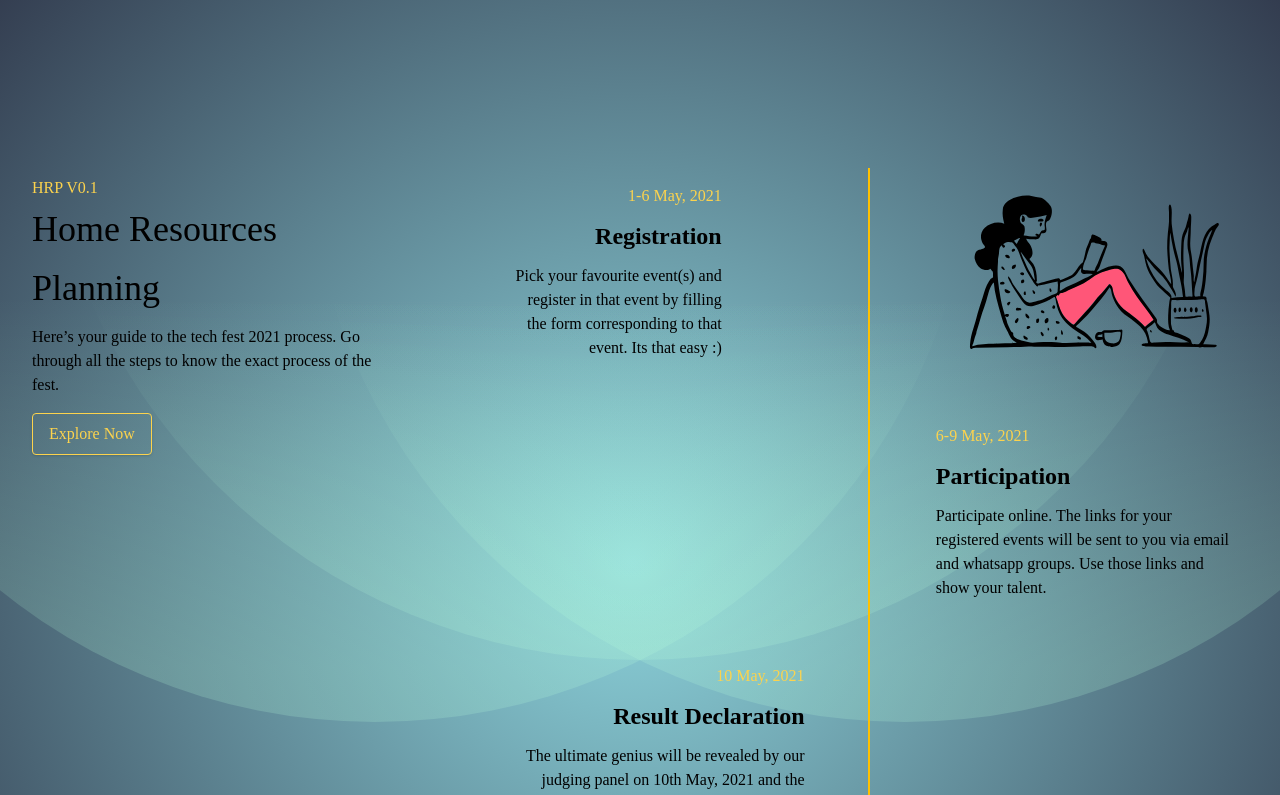
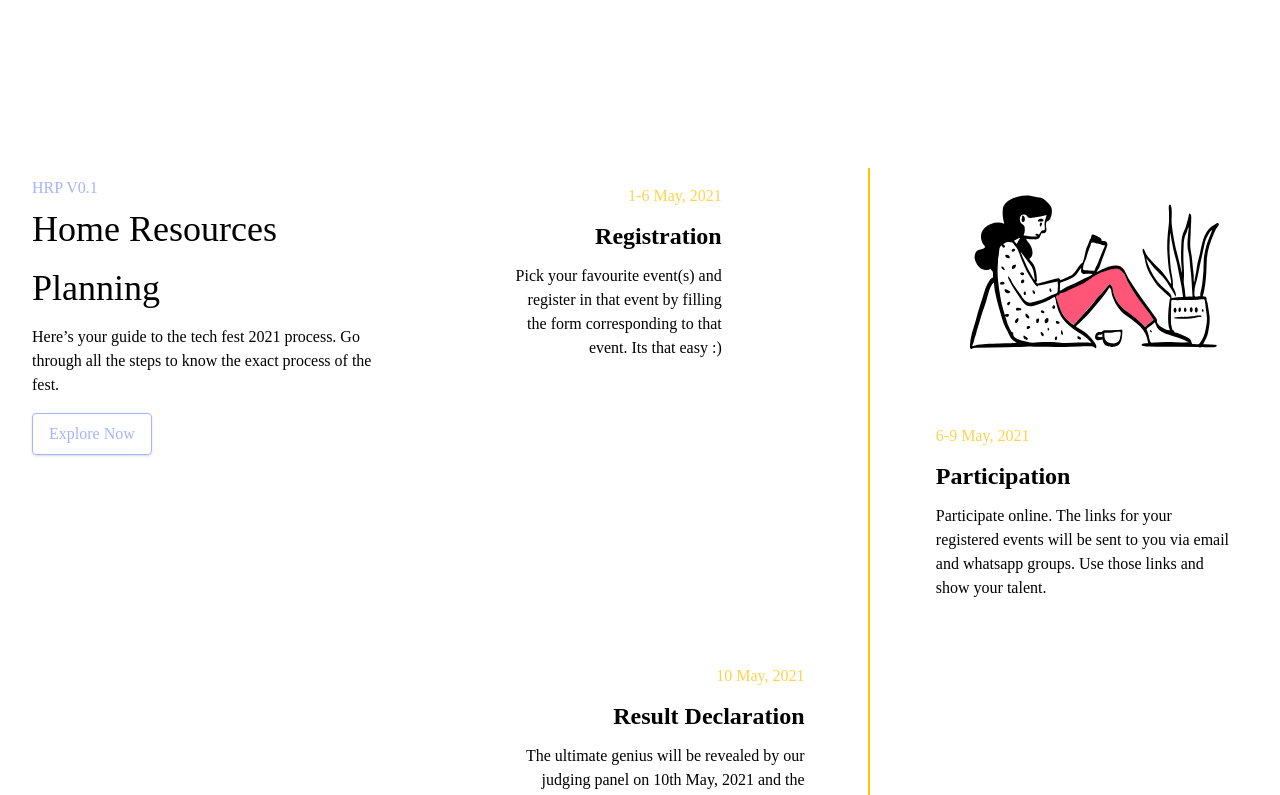
Before and after one commit to eduardomessias/hrp, a Next.js app: page /landing1 in a window 1280 px wide. Shown: the top 795 px of the page. Built offline with nearby package versions, Linux system fonts and the light colour scheme.

Commit message:
landing page

```diff
--- /dev/null
+++ b/components/structure/primaryButton.js
@@ -0,0 +1,8 @@
+//components/structure/primaryButton.js
+
+const PrimaryButton = ({href,children}) =>
+    <a href={href} className="bg-transparent mr-auto hover:bg-indigo-300 text-indigo-300 hover:text-white rounded shadow hover:shadow-lg py-2 px-4 border border-indigo-300 hover:border-transparent">
+        {children}
+    </a>
+
+export default PrimaryButton
--- /dev/null
+++ b/next.config.js
@@ -0,0 +1,5 @@
+module.exports = {
+    future: {
+        webpack5: true
+    }
+}
--- a/package.json
+++ b/package.json
@@ -11,7 +11,7 @@
     "cookie": "^0.4.1",
     "faunadb": "^4.2.0",
     "graphql-request": "^3.4.0",
-    "next": "10.0.8",
+    "next": "^10.2.0",
     "react": "17.0.1",
     "react-dom": "17.0.1",
     "react-hook-form": "^7.4.0",
--- a/pages/landing1.js
+++ b/pages/landing1.js
@@ -1,4 +1,5 @@
 import styles from '../styles/landing.module.css'
+import PrimaryButton from '../components/structure/primaryButton.js'
 
 import Image from 'next/image'
 
@@ -12,19 +13,19 @@ const Landing1 = ({children}) =>
         }
     `}</style>
 
-    <section className={styles.svgBackgroundGreen}>
+    <section>
         <div className="py-8">
             <div className="container mx-auto flex flex-col items-start md:flex-row my-12 md:my-24">
 
                 <div className="flex flex-col w-full sticky md:top-36 lg:w-1/3 mt-2 md:mt-12 px-8">
-                    <p className="text-yellow-300 uppercase tracking-loose">HRP v0.1</p>
+                    <p className="text-indigo-300 uppercase tracking-loose">HRP v0.1</p>
                     <p className="text-3xl md:text-4xl leading-normal md:leading-relaxed mb-2">Home Resources Planning</p>
                     <p className="text-sm md:text-base mb-4">
                         Here’s your guide to the tech fest 2021 process. Go through all the steps to know the exact process of the fest.
                     </p>
-                    <a href="#" className="bg-transparent mr-auto hover:bg-yellow-300 text-yellow-300 hover:text-white rounded shadow hover:shadow-lg py-2 px-4 border border-yellow-300 hover:border-transparent">
+                    <PrimaryButton href="#">
                         Explore Now
-                    </a>
+                    </PrimaryButton>
                 </div>
 
                 <div className="ml-0 md:ml-12 lg:w-2/3 sticky">
```
Also changed, not shown: 1 other file (tests, documents, lock files or other folders).
